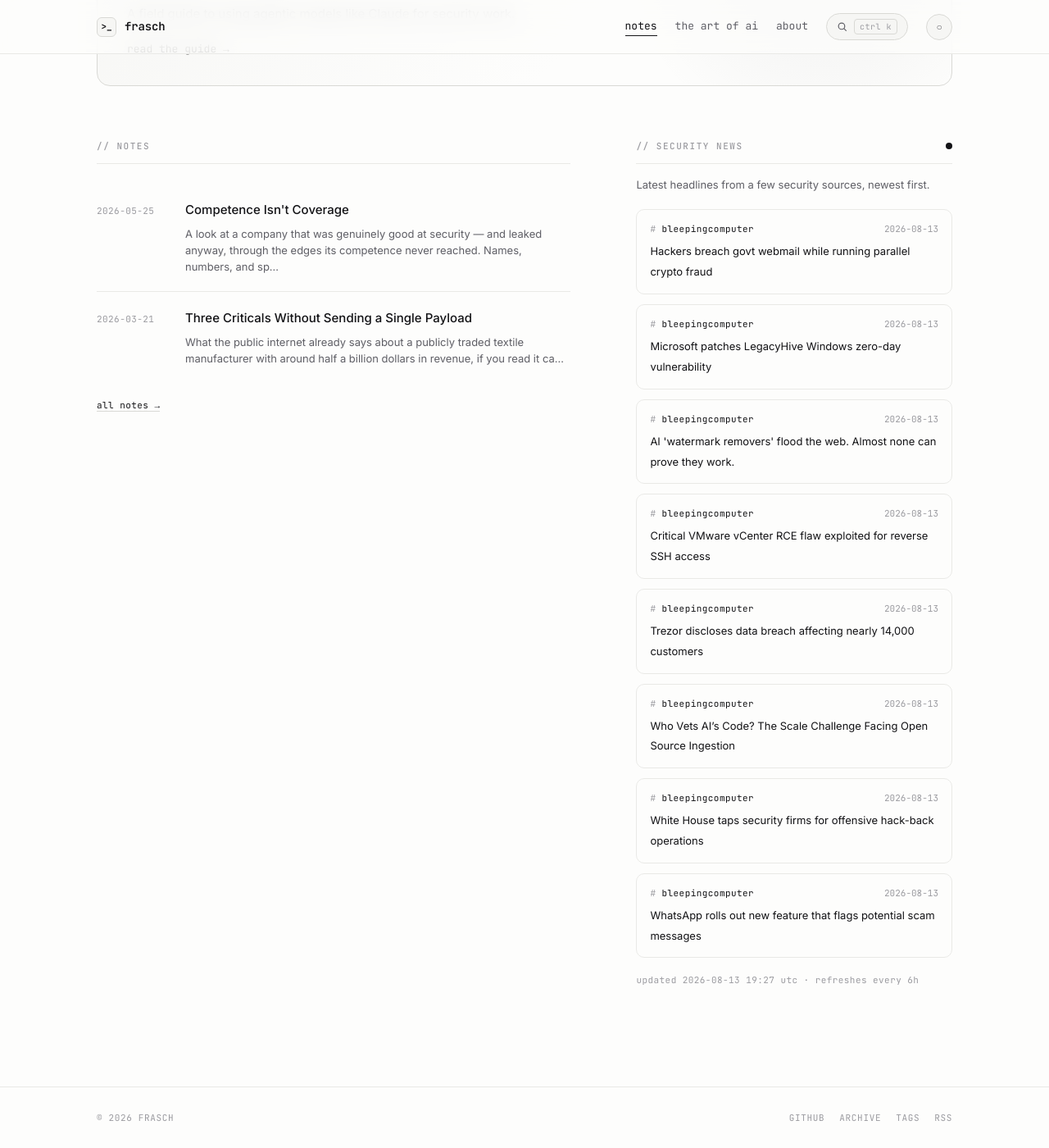
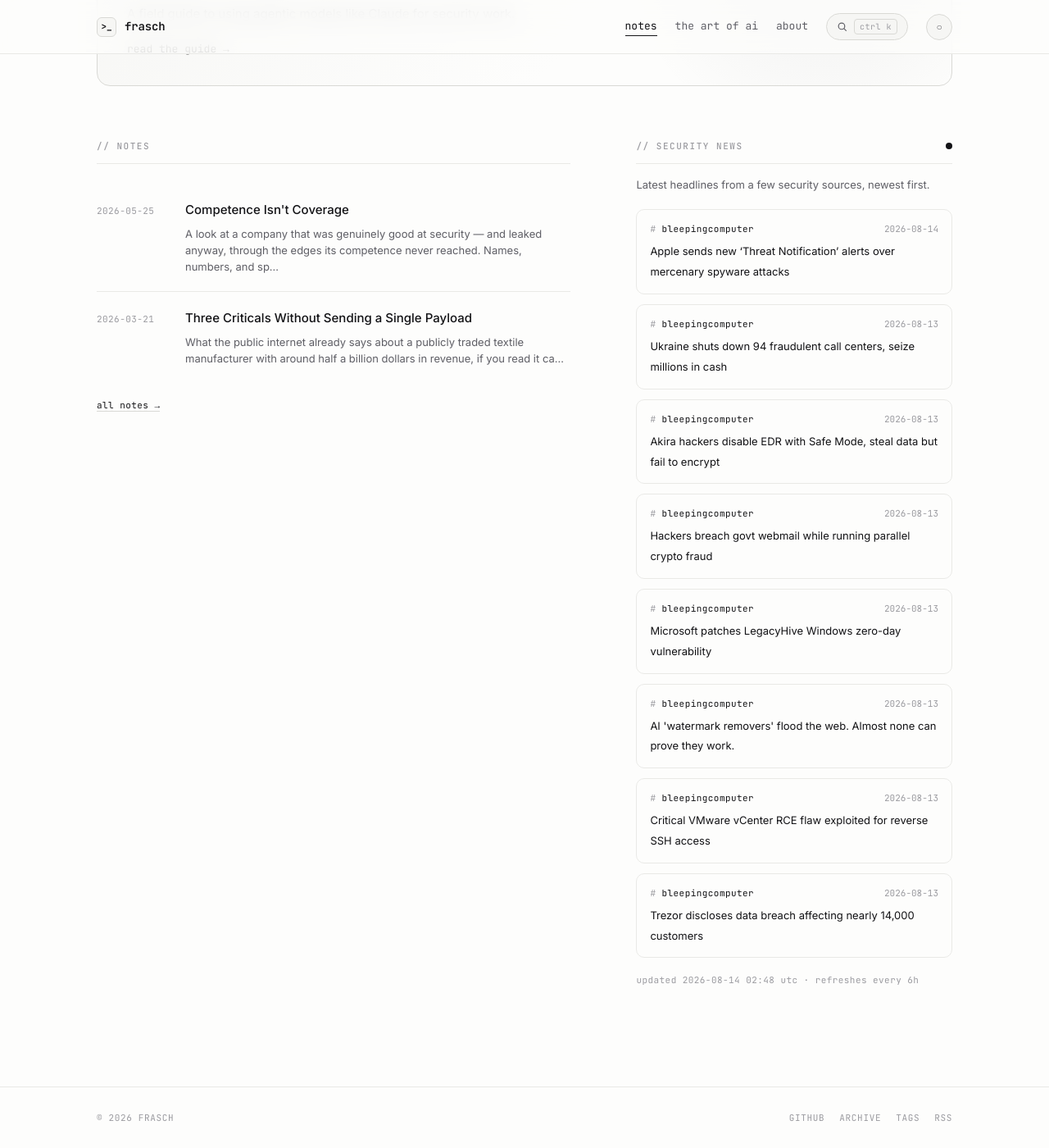
Before and after one commit to whoisfrasch/frasch, a Jekyll site: the page built from index.html, in a window 1280 px wide and 1400 px high, scrolled down 615 px. Shown: the whole window at 82% size. Built offline with Jekyll 4.4.1, drawn with Linux system fonts in a browser that asks for light colours.

Commit message:
Refresh security news feed

```diff
--- a/_data/news.json
+++ b/_data/news.json
@@ -1,6 +1,24 @@
 {
-  "updated": "2026-08-13T19:27:54Z",
+  "updated": "2026-08-14T02:48:12Z",
   "items": [
+    {
+      "source": "bleepingcomputer",
+      "title": "Apple sends new ‘Threat Notification’ alerts over mercenary spyware attacks",
+      "link": "https://www.bleepingcomputer.com/news/apple/apple-sends-new-threat-notification-alerts-over-mercenary-spyware-attacks/",
+      "date": "2026-08-14T01:19:12Z"
+    },
+    {
+      "source": "bleepingcomputer",
+      "title": "Ukraine shuts down 94 fraudulent call centers, seize millions in cash",
+      "link": "https://www.bleepingcomputer.com/news/security/ukraine-shuts-down-94-fraudulent-call-centers-seize-millions-in-cash/",
+      "date": "2026-08-13T21:12:47Z"
+    },
+    {
+      "source": "bleepingcomputer",
+      "title": "Akira hackers disable EDR with Safe Mode, steal data but fail to encrypt",
+      "link": "https://www.bleepingcomputer.com/news/security/akira-hackers-disable-edr-with-safe-mode-steal-data-but-fail-to-encrypt/",
+      "date": "2026-08-13T20:47:02Z"
+    },
     {
       "source": "bleepingcomputer",
       "title": "Hackers breach govt webmail while running parallel crypto fraud",
@@ -30,24 +48,6 @@
       "title": "Trezor discloses data breach affecting nearly 14,000 customers",
       "link": "https://www.bleepingcomputer.com/news/security/trezor-discloses-data-breach-affecting-nearly-14-000-customers/",
       "date": "2026-08-13T15:13:19Z"
-    },
-    {
-      "source": "bleepingcomputer",
-      "title": "Who Vets AI’s Code? The Scale Challenge Facing Open Source Ingestion",
-      "link": "https://www.bleepingcomputer.com/news/security/who-vets-ais-code-the-scale-challenge-facing-open-source-ingestion/",
-      "date": "2026-08-13T14:00:10Z"
-    },
-    {
-      "source": "bleepingcomputer",
-      "title": "White House taps security firms for offensive hack-back operations",
-      "link": "https://www.bleepingcomputer.com/news/security/white-house-taps-security-firms-for-offensive-hack-back-operations/",
-      "date": "2026-08-13T13:30:53Z"
-    },
-    {
-      "source": "bleepingcomputer",
-      "title": "WhatsApp rolls out new feature that flags potential scam messages",
-      "link": "https://www.bleepingcomputer.com/news/security/whatsapp-rolls-out-new-feature-that-flags-potential-scam-messages/",
-      "date": "2026-08-13T11:50:22Z"
     }
   ]
 }
```
